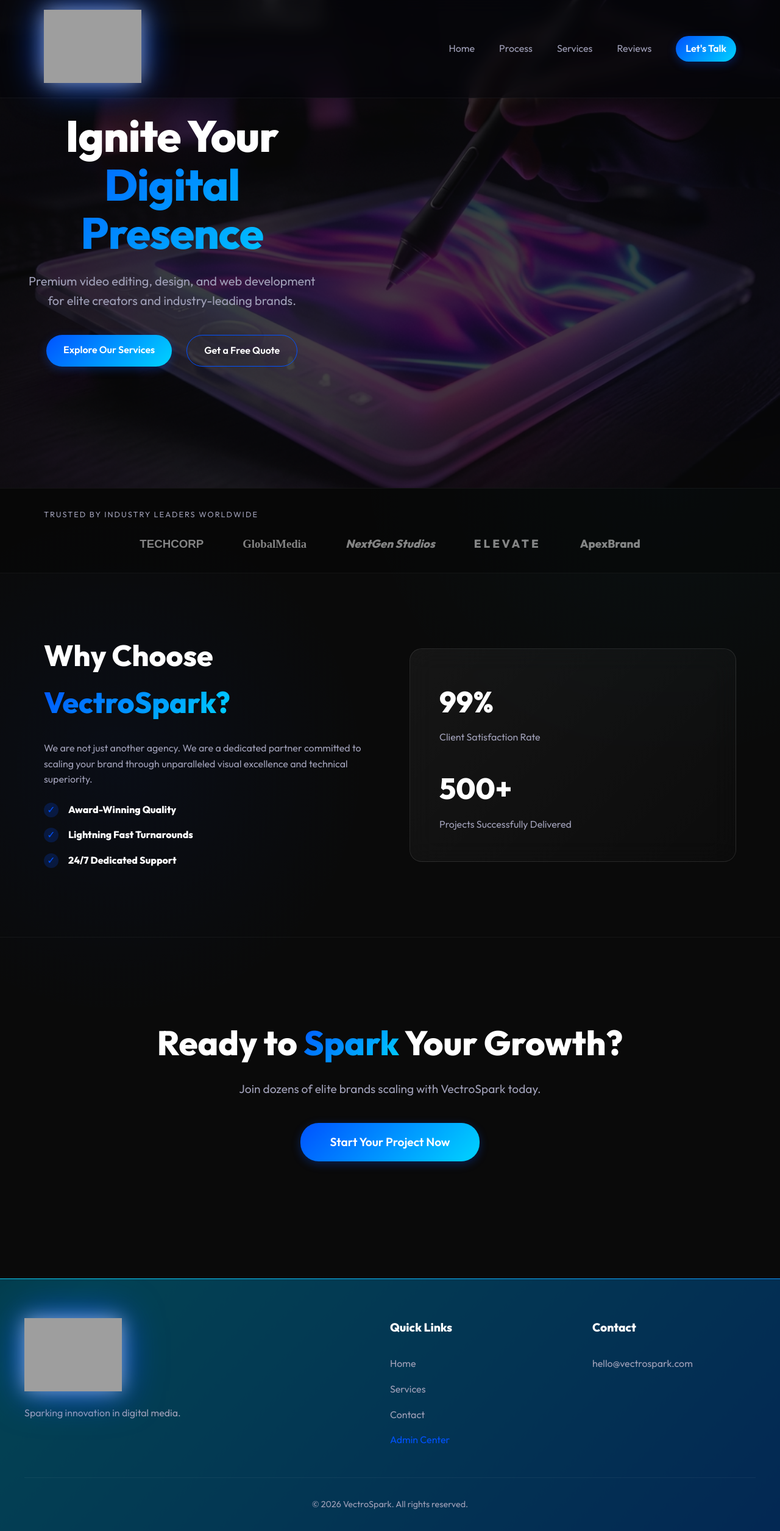
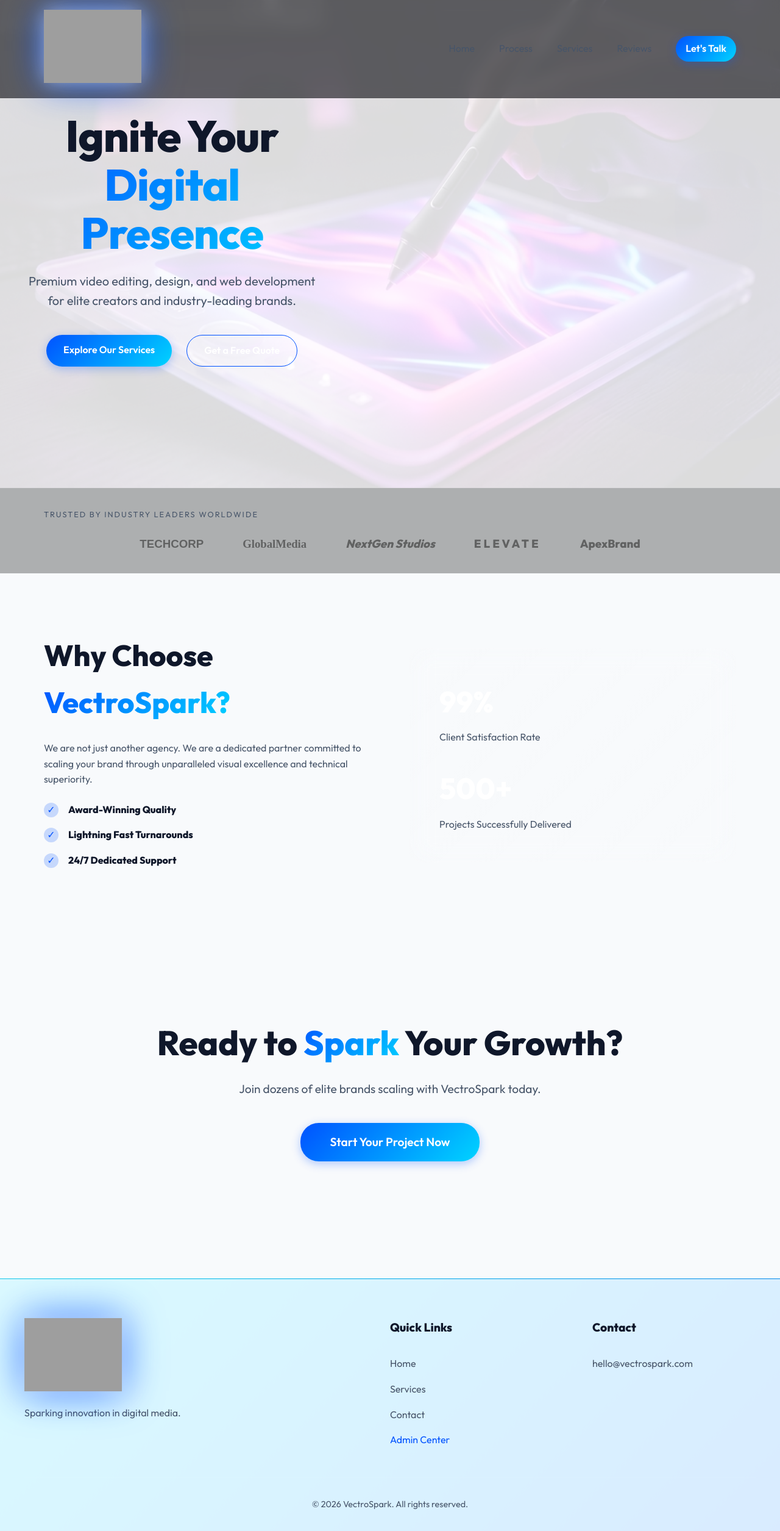
Before and after one commit to kyalo-lang/VectroSpark.com, a plain HTML site: page index.html in a window 1280 px wide. Shown: the whole page at 61% size. Drawn offline with Linux system fonts and the light colour scheme; grey boxes are pictures that could not be loaded.

Commit message:
Completely redesigned website from Dark Mode to a bright Light Mode aesthetic

```diff
--- a/components.js
+++ b/components.js
@@ -62,10 +62,10 @@
     if (navbar) {
         window.addEventListener('scroll', () => {
             if (window.scrollY > 50) {
-                navbar.style.background = 'rgba(5, 5, 10, 0.85)';
-                navbar.style.boxShadow = '0 4px 30px rgba(0, 0, 0, 0.5)';
+                navbar.style.background = 'rgba(255, 255, 255, 0.95)';
+                navbar.style.boxShadow = '0 4px 30px rgba(0, 0, 0, 0.05)';
             } else {
-                navbar.style.background = 'rgba(5, 5, 10, 0.6)';
+                navbar.style.background = 'rgba(255, 255, 255, 0.6)';
                 navbar.style.boxShadow = 'none';
             }
         });
--- a/style.css
+++ b/style.css
@@ -1,15 +1,15 @@
 /* Base & Tokens */
 :root {
-    --bg-color: #05050a;
-    --text-primary: #ffffff;
-    --text-secondary: #a0a0b8;
+    --bg-color: #f8fafc;
+    --text-primary: #0f172a;
+    --text-secondary: #475569;
     --accent-1: #0052FF; /* Electric Blue */
     --accent-2: #00D4FF; /* Vibrant Cyan */
-    --accent-3: #FFFFFF; /* White */
+    --accent-3: #0052FF;
     --gradient-primary: linear-gradient(135deg, var(--accent-1), var(--accent-2));
-    --gradient-glow: linear-gradient(135deg, rgba(0, 82, 255, 0.5), rgba(0, 212, 255, 0.5));
-    --glass-bg: rgba(255, 255, 255, 0.03);
-    --glass-border: rgba(255, 255, 255, 0.05);
+    --gradient-glow: linear-gradient(135deg, rgba(0, 82, 255, 0.1), rgba(0, 212, 255, 0.1));
+    --glass-bg: rgba(255, 255, 255, 0.8);
+    --glass-border: rgba(0, 0, 0, 0.08);
     --transition-smooth: all 0.4s cubic-bezier(0.4, 0, 0.2, 1);
 }
 
@@ -21,10 +21,7 @@
 
 body {
     font-family: 'Outfit', sans-serif;
-    background-color: #0a0a0a;
-    background-image:
-        radial-gradient(circle at 15% 50%, rgba(0, 82, 255, 0.05), transparent 25%),
-        radial-gradient(circle at 85% 30%, rgba(0, 212, 255, 0.03), transparent 25%);
+    background-color: var(--bg-color);
     color: var(--text-primary);
     line-height: 1.6;
     overflow-x: hidden;
@@ -62,7 +59,7 @@
     content: '';
     position: absolute;
     top: 0; left: 0; width: 100%; height: 100%;
-    background: rgba(10, 10, 10, 0.75); /* Dark overlay to make text pop */
+    background: rgba(255, 255, 255, 0.85); /* Light overlay to make dark text pop */
     z-index: 2;
 }
 .bg-slider .slide {
@@ -113,15 +110,15 @@
 
 /* Glassmorphism Navbar */
 .glass-nav {
+    background: rgba(255, 255, 255, 0.6);
+    backdrop-filter: blur(10px);
+    -webkit-backdrop-filter: blur(10px);
+    border-bottom: 1px solid var(--glass-border);
     position: fixed;
+    width: 100%;
     top: 0;
-    width: 100%;
     z-index: 1000;
-    background: rgba(5, 5, 10, 0.6);
-    backdrop-filter: blur(12px);
-    -webkit-backdrop-filter: blur(12px);
-    border-bottom: 1px solid var(--glass-border);
-    transition: all 0.3s ease;
+    transition: var(--transition-smooth);
 }
 
 .nav-container {
@@ -336,11 +333,11 @@
 
 /* Footer */
 .footer {
-    background: linear-gradient(-45deg, #0052FF, #00D4FF, #05050a, #0b1a2e);
+    background: linear-gradient(-45deg, #0052FF, #00D4FF, #ffffff, #f8fafc);
     background-size: 400% 400%;
     animation: gradientFooter 15s ease infinite;
     padding: 4rem 0 2rem;
-    border-top: 1px solid rgba(255, 255, 255, 0.05);
+    border-top: 1px solid var(--glass-border);
     margin-top: 4rem;
     position: relative;
     overflow: hidden;
@@ -356,7 +353,7 @@
     content: '';
     position: absolute;
     top: 0; left: 0; width: 100%; height: 100%;
-    background: rgba(5, 5, 10, 0.7); /* Dark overlay to keep text highly readable */
+    background: rgba(255, 255, 255, 0.85); /* Light overlay to keep text highly readable */
     z-index: 0;
 }
 
```
